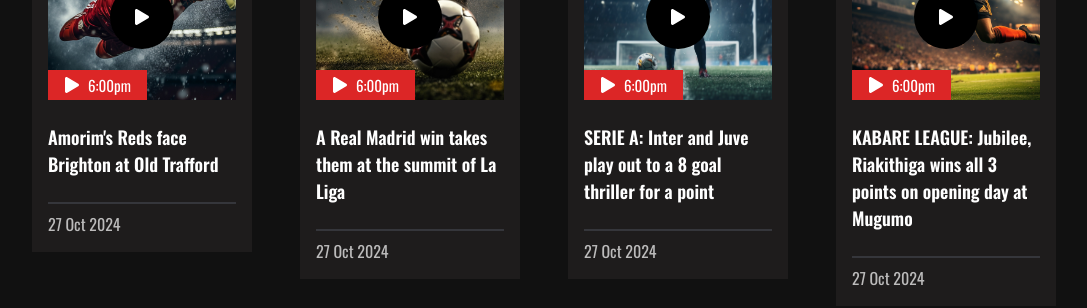
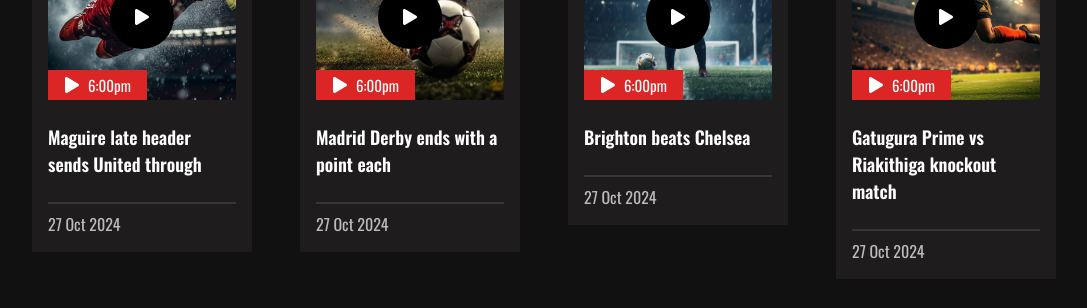
Before and after one commit to IcodeAlpha/sports, a Next.js app: page / in a window 1280 px wide. Shown: the part 2300-2608 px from the top of the page, without its empty margins (96-1183 px from the left). Built offline with nearby package versions, Linux system fonts and the light colour scheme.

Commit message:
highlights new

```diff
--- a/app/components/MatchHighlights/MatchHighlights.tsx
+++ b/app/components/MatchHighlights/MatchHighlights.tsx
@@ -11,28 +11,28 @@ const MatchHighlights = () => {
             <div data-aos="fade-left" data-aos-anchor-placement="top-center">
                 <HighlightsCard
                 image="/h1.png"
-                title="Amorim's Reds face Brighton at Old Trafford"
+                title="Maguire late header sends United through"
                 date='27 Oct 2024'
                 />
             </div>
             <div data-aos="fade-left" data-aos-anchor-placement="top-center" data-aos-delay="200">
                 <HighlightsCard
                 image="/h2.png"
-                title="A Real Madrid win takes them at the summit of La Liga"
+                title="Madrid Derby ends with a point each"
                 date='27 Oct 2024'
                 />
             </div>
             <div data-aos="fade-left" data-aos-anchor-placement="top-center" data-aos-delay="400">
                 <HighlightsCard
                 image="/h3.png"
-                title="SERIE A: Inter and Juve play out to a 8 goal thriller for a point"
+                title="Brighton beats Chelsea"
                 date='27 Oct 2024'
                 />
             </div>
             <div data-aos="fade-left" data-aos-anchor-placement="top-center" data-aos-delay="600">
                 <HighlightsCard
                 image="/h4.png"
-                title="KABARE LEAGUE: Jubilee, Riakithiga wins all 3 points on opening day at Mugumo"
+                title="Gatugura Prime vs Riakithiga knockout match"
                 date='27 Oct 2024'
                 />
             </div>
```
